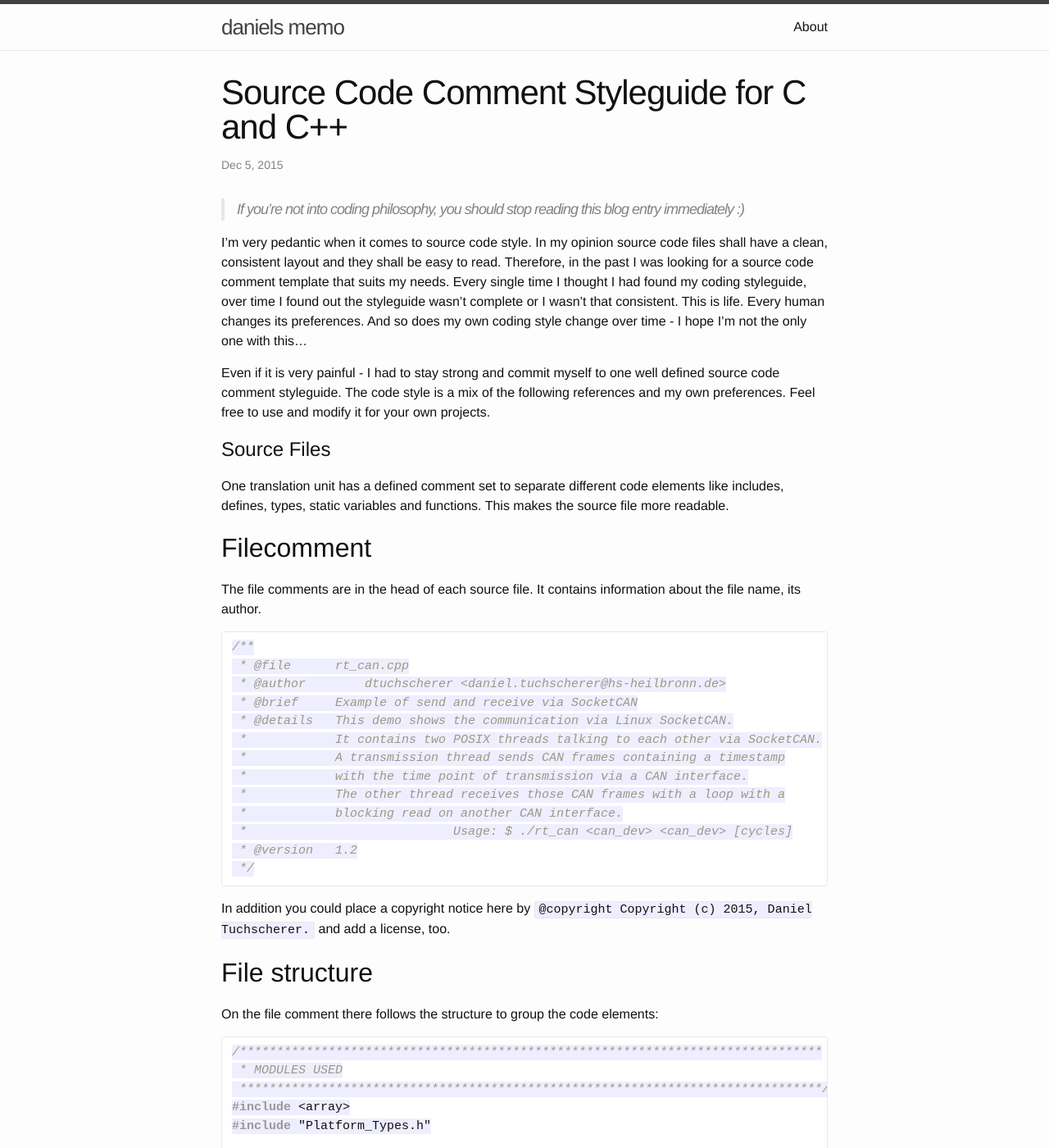
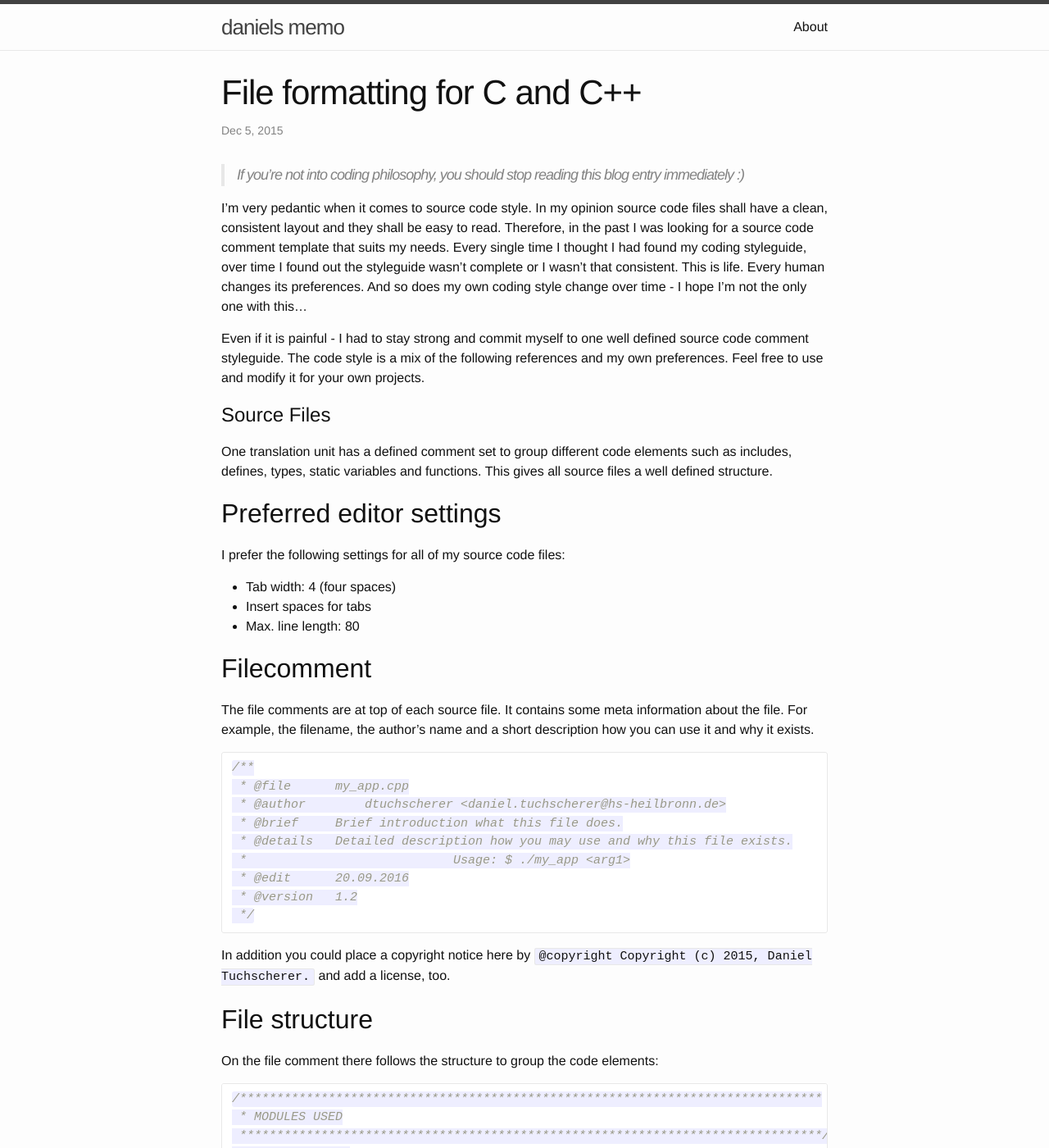
Before and after one commit to chopyy/dtuchsch.github.io, a Jekyll site: the page built from _posts/2015-12-05-Coding-Style.md, in a window 1280 px wide and 1400 px high. Shown: the whole window at 82% size. Built offline with Jekyll 4.4.1, drawn with Linux system fonts in a browser that asks for light colours; some of the changed text lies outside the part shown.

Commit message:
Update 2015-12-05-Coding-Style.md

````diff
--- a/_posts/2015-12-05-Coding-Style.md
+++ b/_posts/2015-12-05-Coding-Style.md
@@ -1,6 +1,6 @@
 ---
 layout: post
-title:  "Source Code Comment Styleguide for C and C++"
+title:  "File formatting for C and C++"
 date:   2015-12-05 19:37:00
 categories: cpp
 ---
@@ -9,26 +9,30 @@ categories: cpp
 
 I'm very pedantic when it comes to source code style. In my opinion source code files shall have a clean, consistent layout and they shall be easy to read. Therefore, in the past I was looking for a source code comment template that suits my needs. Every single time I thought I had found my coding styleguide, over time I found out the styleguide wasn't complete or I wasn't that consistent. This is life. Every human changes its preferences. And so does my own coding style change over time - I hope I'm not the only one with this...
 
-Even if it is very painful - I had to stay strong and commit myself to one well defined source code comment styleguide. The code style is a mix of the following references and my own preferences. Feel free to use and modify it for your own projects.
+Even if it is painful - I had to stay strong and commit myself to one well defined source code comment styleguide. The code style is a mix of the following references and my own preferences. Feel free to use and modify it for your own projects.
 
 # Source Files
-One translation unit has a defined comment set to separate different code elements like includes, defines, types, static variables and functions. This makes the source file more readable.
+One translation unit has a defined comment set to group different code elements such as includes, defines, types, static variables and functions. This gives all source files a well defined structure.
+
+## Preferred editor settings
+
+I prefer the  following settings for all of my source code files:
+
+* Tab width: 4 (four spaces)
+* Insert spaces for tabs
+* Max. line length: 80
 
 ## Filecomment
-The file comments are in the head of each source file. It contains information about the file name, its author.
+The file comments are at top of each source file. It contains some meta information about the file. For example, the filename, the author's name and a short description how you can use it and why it exists.
 
 ```c++
 /**
- * @file      rt_can.cpp
+ * @file      my_app.cpp
  * @author 	  dtuchscherer <daniel.tuchscherer@hs-heilbronn.de>
- * @brief     Example of send and receive via SocketCAN
- * @details   This demo shows the communication via Linux SocketCAN.
- *            It contains two POSIX threads talking to each other via SocketCAN.
- *            A transmission thread sends CAN frames containing a timestamp
- *            with the time point of transmission via a CAN interface.
- *            The other thread receives those CAN frames with a loop with a
- *            blocking read on another CAN interface.
- * 			      Usage: $ ./rt_can <can_dev> <can_dev> [cycles]
+ * @brief     Brief introduction what this file does.
+ * @details   Detailed description how you may use and why this file exists.
+ * 			      Usage: $ ./my_app <arg1>
+ * @edit      20.09.2016
  * @version   1.2
  */
 ```
@@ -78,14 +82,24 @@ static uint8 Module_var = 0U;
 /*******************************************************************************
  * FUNCTION DEFINITIONS
  *******************************************************************************/
-int main(int argc, char** argv)
+
+/////////////////////////////////////////////////////////////////////////////////
+void hey_foo() noexcept
 {
 
 }
+
+/////////////////////////////////////////////////////////////////////////////////
+int main(int argc, char** argv)
+{
+    return EXIT_SUCCESS;
+}
 ```
 
+All function bodies are separated by C++ single line comments `//` for better readability.
+
 # Header Files
-Basically, the header files are the same compared to source files. Because there is no execution code a header file doesn't contain the section `FUNCTION DEFINITIONS`.
+Basically, the header files are the same compared to source files. Because there is no execution code (except templates) a header file doesn't contain the section `FUNCTION DEFINITIONS`.
 
 # Download
-You can download my current code template for Eclipse that is based on this article [here]({{ site.url }}/assets/codetemplates.xml).
+You can download my current code template for Eclipse based on this article [here]({{ site.url }}/assets/codetemplates.xml).
````
Also changed, not shown: other parts of _posts/2015-12-05-Coding-Style.md (+1 -1 lines).
